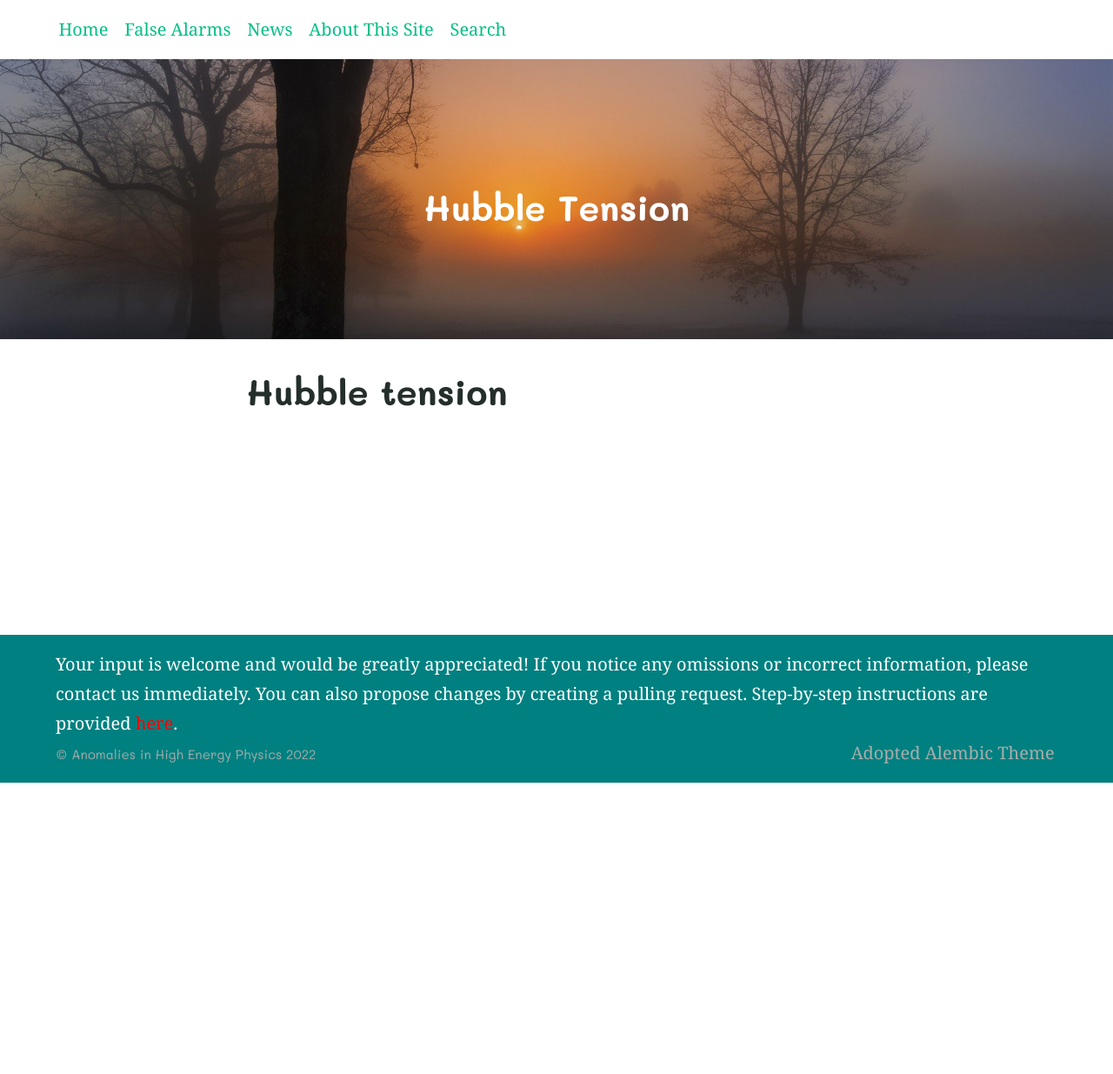
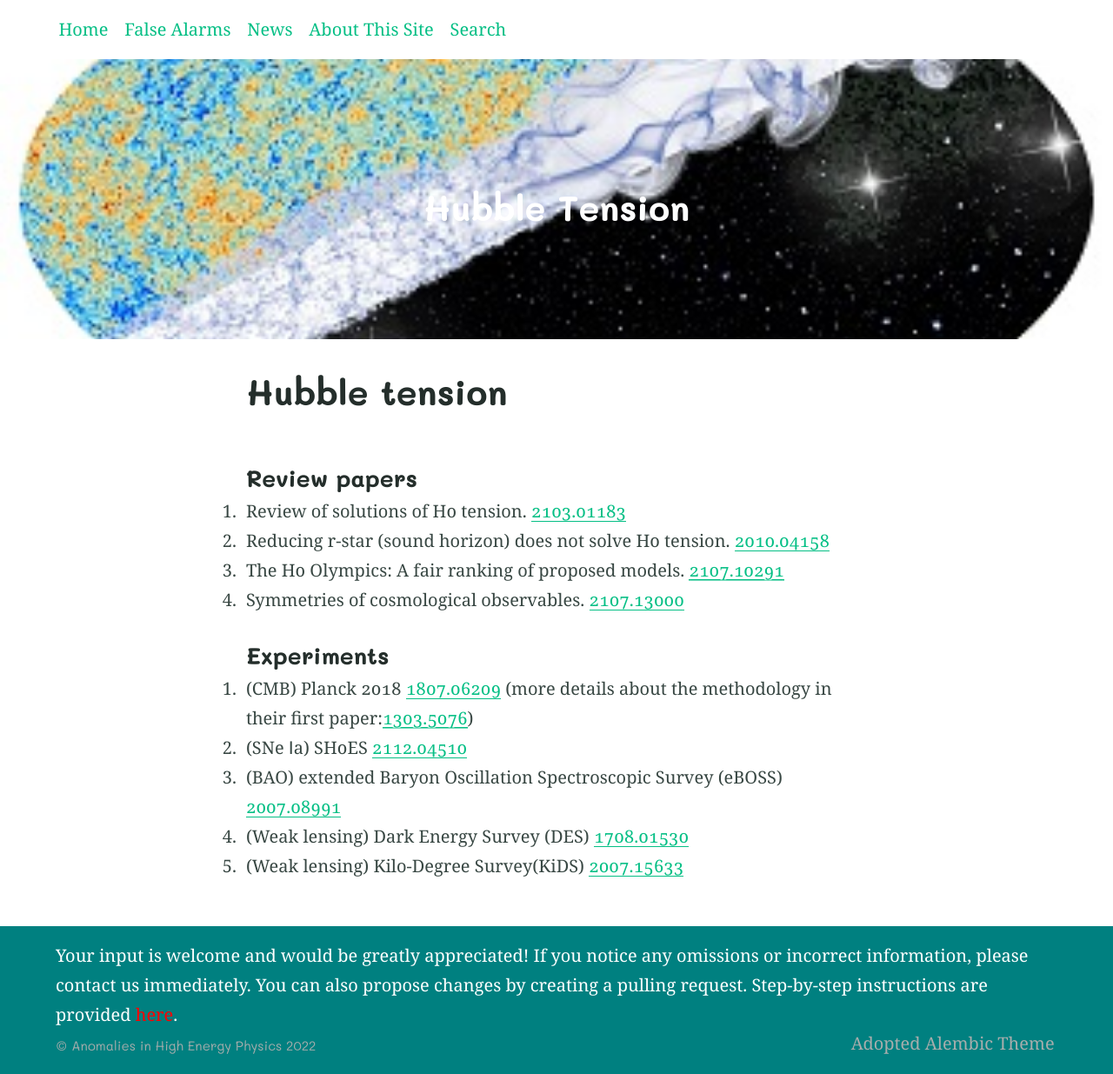
Before and after one commit to hepcomm/hepmist, a Jekyll site: the page built from solutions/H0.md, in a window 1280 px wide. Shown: the whole page at 87% size. Built offline with Jekyll 4.4.1, drawn with Linux system fonts in a browser that asks for light colours; before the commit the page ends 900 px from its top, so only the background shows below that.

Commit message:
Update H0.md

```diff
--- a/solutions/H0.md
+++ b/solutions/H0.md
@@ -1,6 +1,19 @@
 ---
 title: Hubble tension
 feature_text: <h1 class="whitetext"> Hubble Tension </h1>
-feature_image: https://hepcomm.github.io/hepmist/assets/mist_hope.jpeg
+feature_image: https://hepcomm.github.io/hepmist/assets/H0tension.jpg
 ---
 <br>
+
+#### Review papers
+1. Review of solutions of H0 tension. [2103.01183](https://arxiv.org/abs/2103.01183)
+2. Reducing r-star (sound horizon) does not solve H0 tension. [2010.04158](https://arxiv.org/pdf/2010.04158.pdf)
+3. The H0 Olympics: A fair ranking of proposed models. [2107.10291](https://arxiv.org/pdf/2107.10291.pdf)
+4. Symmetries of cosmological observables. [2107.13000](https://arxiv.org/pdf/2107.13000.pdf)
+
+#### Experiments
+1. (CMB) Planck 2018 [1807.06209](https://arxiv.org/abs/1807.06209) (more details about the methodology in their first paper:[1303.5076](https://arxiv.org/pdf/1303.5076.pdf))
+2. (SNe Ⅰa) SH0ES [2112.04510](https://arxiv.org/abs/2112.04510)
+3. (BAO) extended Baryon Oscillation Spectroscopic Survey (eBOSS) [2007.08991](https://arxiv.org/abs/2007.08991)
+4. (Weak lensing) Dark Energy Survey (DES) [1708.01530](https://arxiv.org/abs/1708.01530)
+5. (Weak lensing) Kilo-Degree Survey(KiDS) [2007.15633](https://arxiv.org/abs/2007.15633)
```
